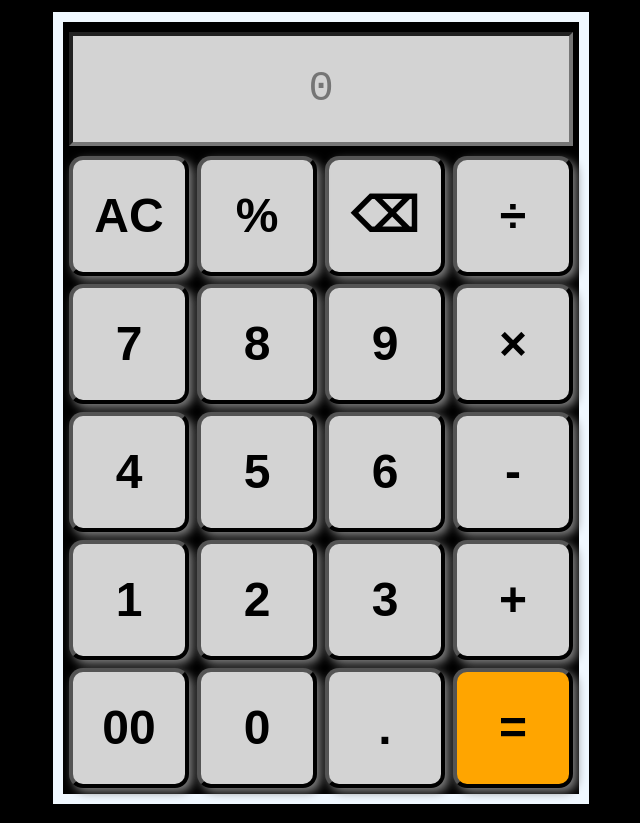
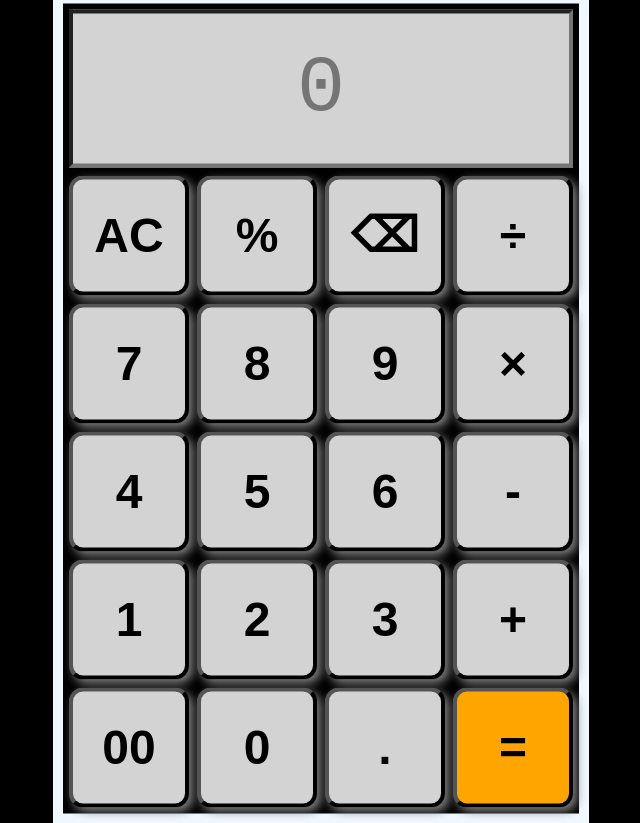
Before and after one commit to shalllwilll/calculator, a plain HTML site: page index.htm in a window 1280 px wide. Shown: the whole page, without its empty margins (319-959 px from the left). Drawn offline with Linux system fonts and the light colour scheme.

Commit message:
Update index.htm

```diff
--- a/index.htm
+++ b/index.htm
@@ -17,7 +17,7 @@
                   type="text"
                   id="text"
                   placeholder="0"
-                  style=" background-color: lightgrey;  font-size: 21px; text-align: center; font-family: monospace; width: 100%; padding: 15px; box-sizing: border-box;"
+                  style=" background-color: lightgrey;  font-size: 40px; text-align: center; font-family: monospace; width: 100%; padding: 15px; box-sizing: border-box;"
                 >
               </td>
             </tr>
```
